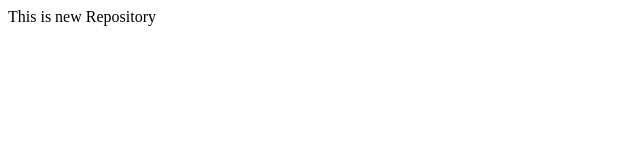
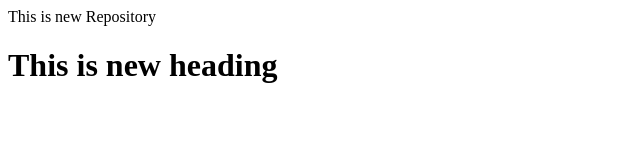
Before and after one commit to PAWANTTR/LocalRepo, a plain HTML site: page index.html in a window 1280 px wide. Shown: the whole page, without its empty margins (0-640 px from the left). Drawn offline with Linux system fonts and the light colour scheme.

Commit message:
Add new feature

```diff
--- a/index.html
+++ b/index.html
@@ -1 +1,2 @@
 <p>This is new Repository</p>
+<h1>This is new heading</h1>
```
